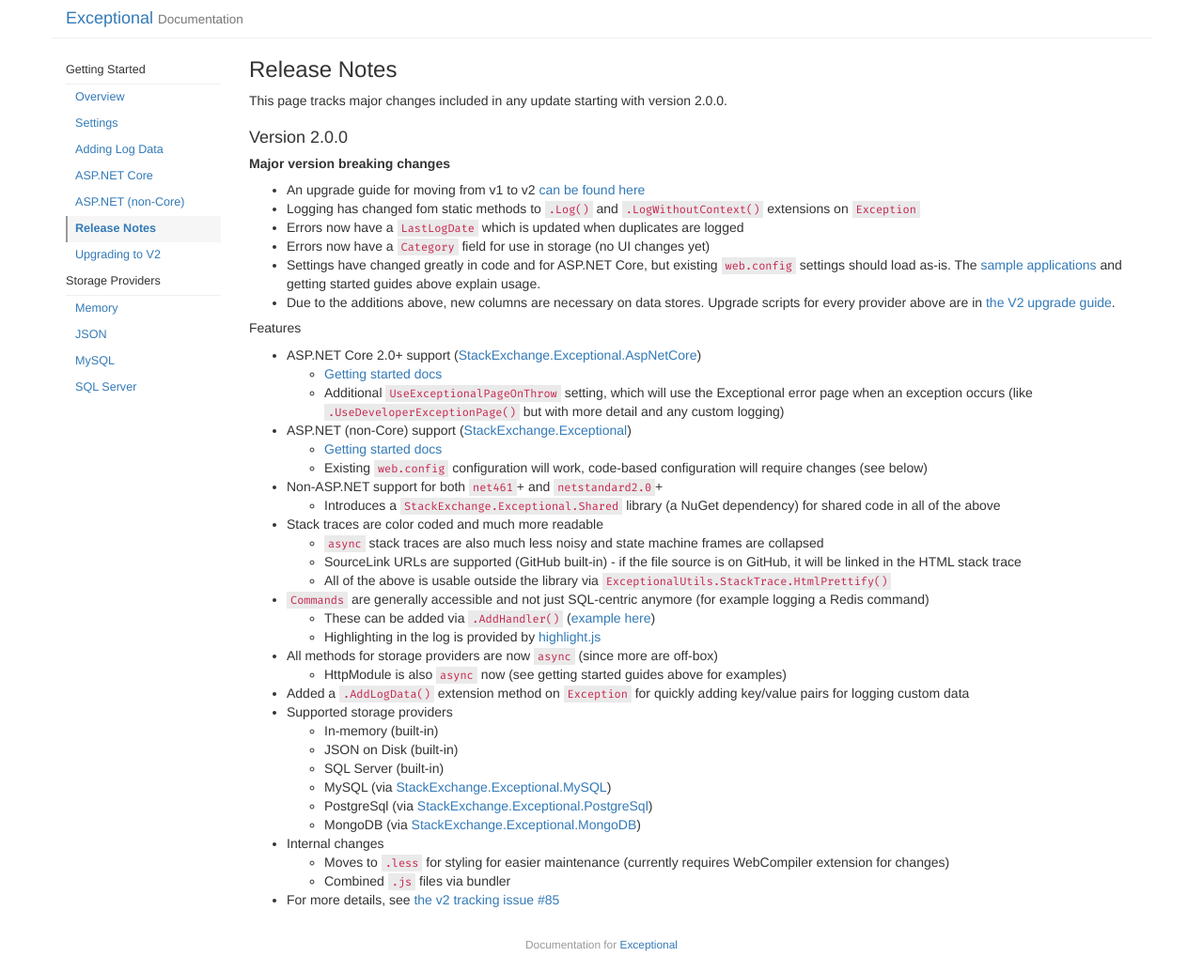
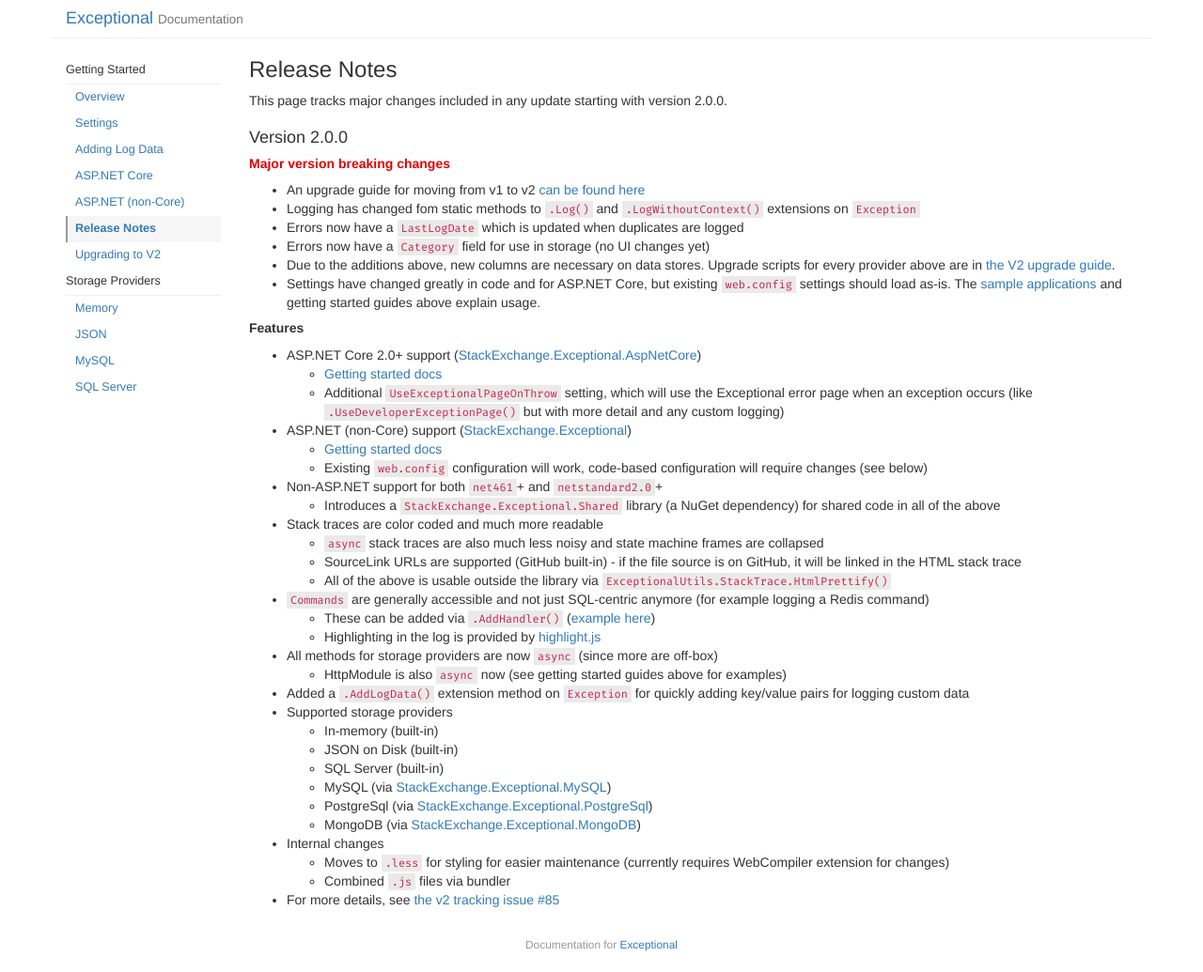
Before and after one commit to NickCraver/StackExchange.Exceptional, a Jekyll site: the page built from docs/Releases.md, in a window 1280 px wide. Shown: the whole page at 94% size. Built offline with Jekyll 4.4.1, drawn with Linux system fonts in a browser that asks for light colours.

Commit message:
Moar docs

```diff
--- a/docs/Releases.md
+++ b/docs/Releases.md
@@ -7,15 +7,15 @@ This page tracks major changes included in any update starting with version 2.0.
 
 #### Version 2.0.0
 
-##### **Major version breaking changes**
+##### <span class="critical">Major version breaking changes</span>
   - An upgrade guide for moving from v1 to v2 [can be found here](https://nickcraver.com/StackExchange.Exceptional/UpgradeToV2)
   - Logging has changed fom static methods to `.Log()` and `.LogWithoutContext()` extensions on `Exception`
   - Errors now have a `LastLogDate` which is updated when duplicates are logged
   - Errors now have a `Category` field for use in storage (no UI changes yet)
+  - Due to the additions above, new columns are necessary on data stores. Upgrade scripts for every provider above are in [the V2 upgrade guide](https://nickcraver.com/StackExchange.Exceptional/UpgradeToV2).
   - Settings have changed greatly in code and for ASP.NET Core, but existing `web.config` settings should load as-is. The [sample applications](https://github.com/NickCraver/StackExchange.Exceptional/tree/master/samples) and getting started guides above explain usage.
-  - Due to the additions above, new columns are necessary on data stores. Upgrade scripts for every provider above are in [the V2 upgrade guide](https://nickcraver.com/StackExchange.Exceptional/UpgradeToV2).
 
-##### Features
+##### **Features**
 - ASP.NET Core 2.0+ support ([StackExchange.Exceptional.AspNetCore](https://www.nuget.org/packages/StackExchange.Exceptional.AspNetCore/))
   - [Getting started docs](https://nickcraver.com/StackExchange.Exceptional/AspDotNetCore)
   - Additional `UseExceptionalPageOnThrow` setting, which will use the Exceptional error page when an exception occurs (like [`.UseDeveloperExceptionPage()`](https://docs.microsoft.com/en-us/aspnet/core/fundamentals/error-handling?view=aspnetcore-2.2) but with more detail and any custom logging)
--- a/docs/css/main.css
+++ b/docs/css/main.css
@@ -79,6 +79,11 @@ img {
     display: block;
 }
 
+.critical {
+    font-weight: bold;
+    color: #e20000;
+}
+
 .highlight .hll { background-color: #ffffcc }
 .highlight  { background: #eaeaea; }
 .highlight .c { color: #888888 } /* Comment */
```
